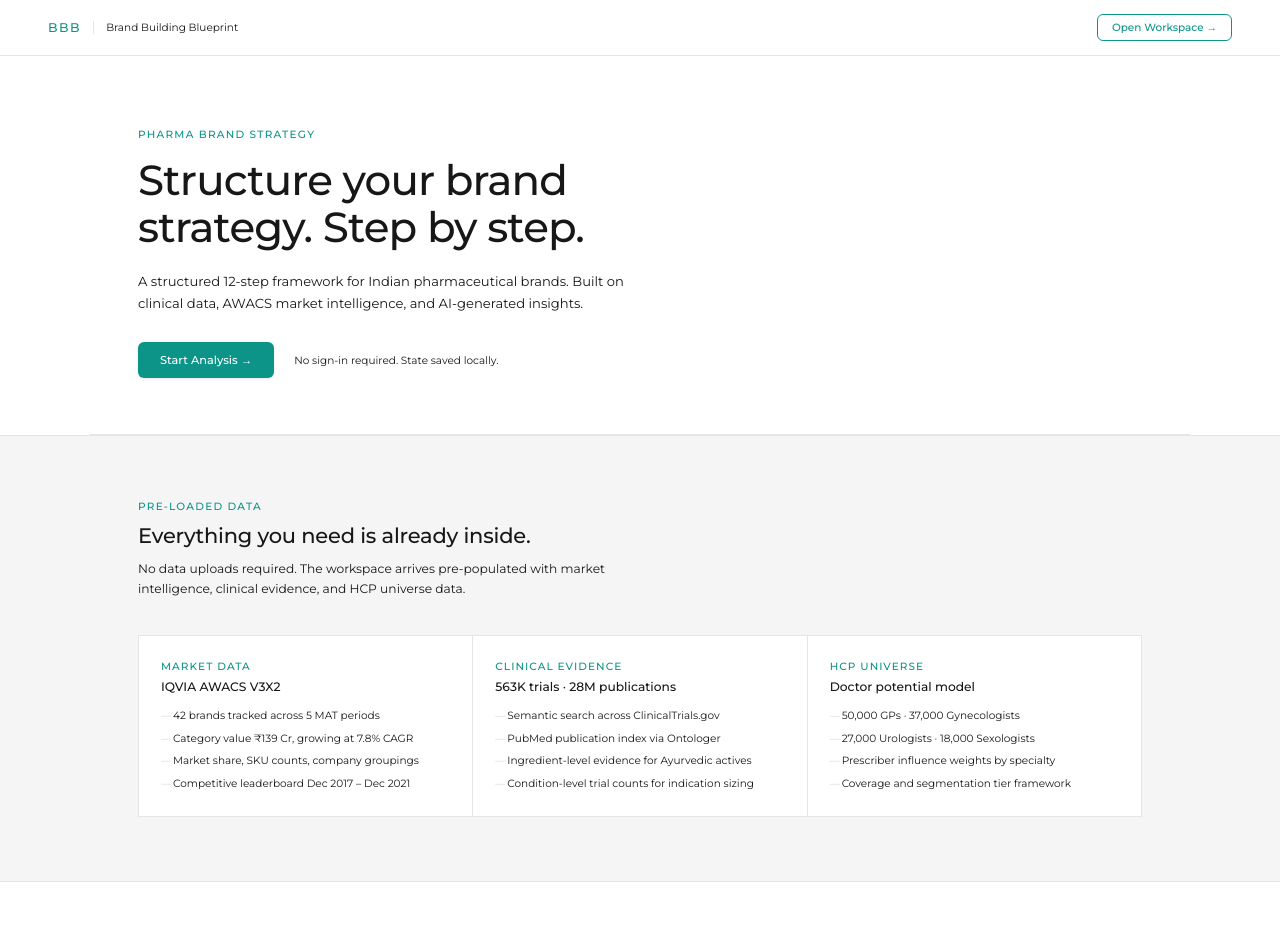
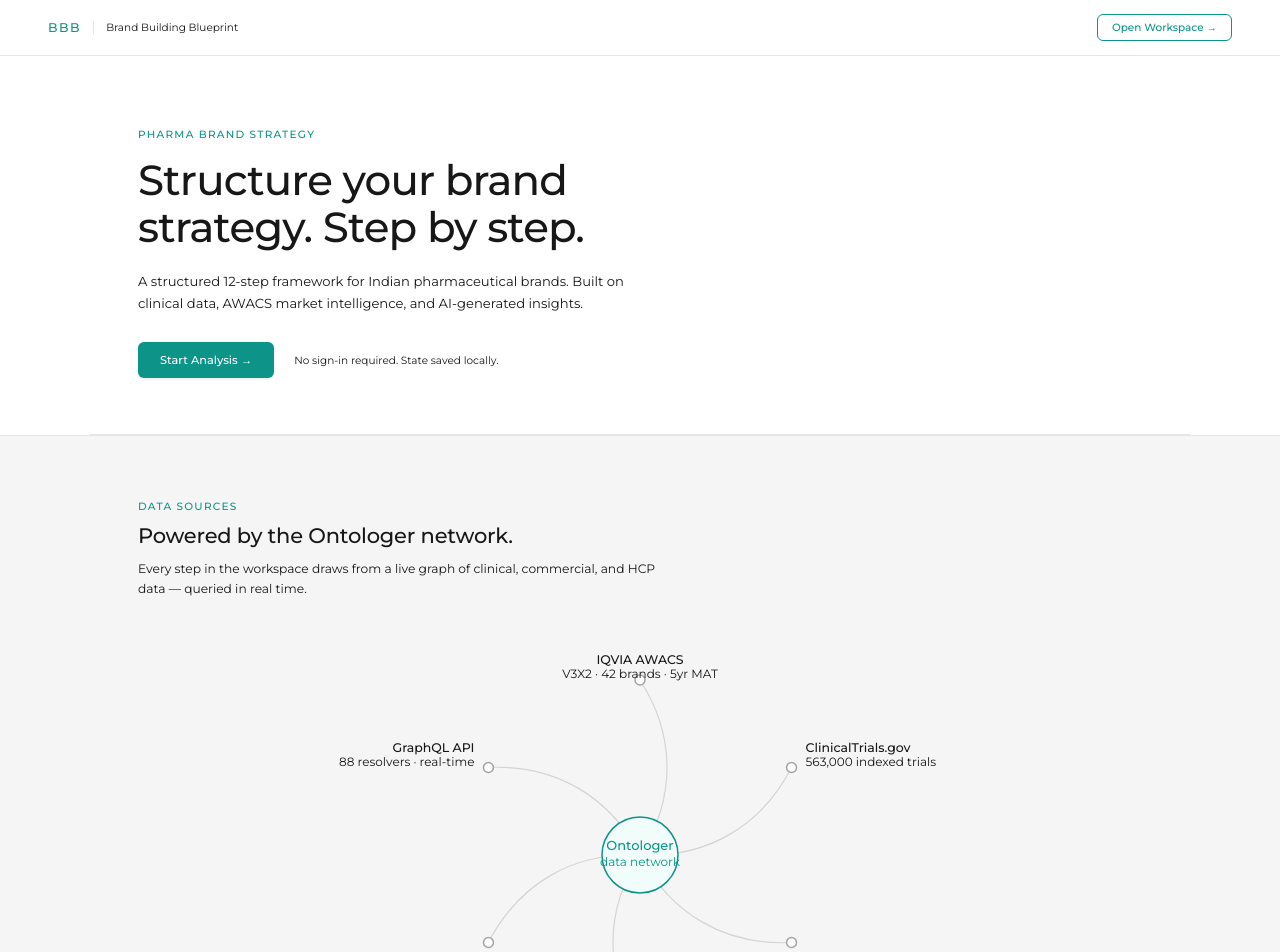
Before and after one commit to cvxn-founder/meenal-bbb, a SvelteKit app in the folder apps/frontend/: page / in a window 1280 px wide. Shown: the top 952 px of the page. Built offline with nearby package versions, Linux system fonts and the light colour scheme.

Commit message:
feat: replace intel block with d3 bezier network diagram

```diff
--- a/apps/frontend/package.json
+++ b/apps/frontend/package.json
@@ -11,6 +11,7 @@
     "@sveltejs/adapter-cloudflare": "^5.0.0",
     "@sveltejs/kit": "^2.20.0",
     "@sveltejs/vite-plugin-svelte": "^5.0.0",
+    "d3": "^7.9.0",
     "svelte": "^5.0.0",
     "vite": "^6.0.0"
   },
--- a/apps/frontend/src/routes/+page.svelte
+++ b/apps/frontend/src/routes/+page.svelte
@@ -1,4 +1,108 @@
 <script>
+  import { onMount } from 'svelte';
+
+  let svgEl;
+
+  onMount(async () => {
+    const d3 = await import('d3');
+
+    const W = svgEl.clientWidth || 900;
+    const H = 440;
+    const cx = W / 2;
+    const cy = H / 2;
+    const R = Math.min(W * 0.36, 175);
+
+    const outer = [
+      { label: 'IQVIA AWACS',       sub: 'V3X2 · 42 brands · 5yr MAT',    a: -90  },
+      { label: 'ClinicalTrials.gov', sub: '563,000 indexed trials',         a: -30  },
+      { label: 'PubMed',             sub: '28M publications',               a:  30  },
+      { label: 'HCP Universe',       sub: '132K doctors indexed',           a:  90  },
+      { label: 'Qwen AI',            sub: 'Narrative generation',           a:  150 },
+      { label: 'GraphQL API',        sub: '88 resolvers · real-time',       a: -150 },
+    ];
+
+    outer.forEach(n => {
+      const rad = (n.a * Math.PI) / 180;
+      n.x = cx + R * Math.cos(rad);
+      n.y = cy + R * Math.sin(rad);
+    });
+
+    const bezier = n => {
+      const dx = n.x - cx, dy = n.y - cy;
+      const len = Math.sqrt(dx * dx + dy * dy);
+      const px = (-dy / len) * 36, py = (dx / len) * 36;
+      const c1x = cx + dx * 0.32 + px, c1y = cy + dy * 0.32 + py;
+      const c2x = cx + dx * 0.68 + px, c2y = cy + dy * 0.68 + py;
+      return `M${cx},${cy} C${c1x},${c1y} ${c2x},${c2y} ${n.x},${n.y}`;
+    };
+
+    const labelAnchor = n =>
+      n.x < cx - 20 ? 'end' : n.x > cx + 20 ? 'start' : 'middle';
+    const labelDx = n =>
+      n.x < cx - 20 ? -14 : n.x > cx + 20 ? 14 : 0;
+    const labelDy1 = n => n.y < cy - 20 ? -16 : n.y > cy + 20 ? 20 : -6;
+    const labelDy2 = n => n.y < cy - 20 ? -2  : n.y > cy + 20 ? 34 : 8;
+
+    const svg = d3.select(svgEl)
+      .attr('viewBox', `0 0 ${W} ${H}`)
+      .attr('width', W)
+      .attr('height', H);
+
+    // Bezier edges
+    svg.selectAll('.edge')
+      .data(outer).enter()
+      .append('path')
+      .attr('d', bezier)
+      .attr('fill', 'none')
+      .attr('stroke', '#d4d4d4')
+      .attr('stroke-width', 1.2);
+
+    // Outer node dots
+    const g = svg.selectAll('.onode')
+      .data(outer).enter()
+      .append('g')
+      .attr('transform', n => `translate(${n.x},${n.y})`);
+
+    g.append('circle')
+      .attr('r', 5)
+      .attr('fill', '#fff')
+      .attr('stroke', '#a3a3a3')
+      .attr('stroke-width', 1.5);
+
+    // Main label
+    g.append('text')
+      .attr('text-anchor', labelAnchor)
+      .attr('dx', labelDx)
+      .attr('dy', labelDy1)
+      .style('font-size', '12.5px')
+      .style('font-weight', '500')
+      .style('fill', '#171717')
+      .style('font-family', 'Montserrat, sans-serif')
+      .text(n => n.label);
+
+    // Sub label
+    g.append('text')
+      .attr('text-anchor', labelAnchor)
+      .attr('dx', labelDx)
+      .attr('dy', labelDy2)
+      .style('font-size', '12px')
+      .style('fill', '#171717')
+      .style('font-family', 'Montserrat, sans-serif')
+      .text(n => n.sub);
+
+    // Center node
+    const cg = svg.append('g').attr('transform', `translate(${cx},${cy})`);
+    cg.append('circle').attr('r', 38).attr('fill', '#f0fdfa').attr('stroke', '#0d9488').attr('stroke-width', 1.5);
+    cg.append('text').attr('text-anchor', 'middle').attr('dy', -5)
+      .style('font-size', '13px').style('font-weight', '500')
+      .style('fill', '#0d9488').style('font-family', 'Montserrat, sans-serif')
+      .text('Ontologer');
+    cg.append('text').attr('text-anchor', 'middle').attr('dy', 11)
+      .style('font-size', '12px')
+      .style('fill', '#0d9488').style('font-family', 'Montserrat, sans-serif')
+      .text('data network');
+  });
+
   const steps = [
     { n: 1,  label: 'Product Orientation',      desc: 'Define your brand, ingredients, dosage, pack sizes and sales baseline.' },
     { n: 2,  label: 'Environment Understanding', desc: 'Assess India macro, pharma market dynamics and category attractiveness.' },
@@ -40,46 +144,17 @@
     </div>
   </section>
 
-  <!-- ── Built-in intelligence ── -->
-  <section class="intel-band">
+  <!-- ── Ontologer network ── -->
+  <section class="network-band">
     <div class="band-inner">
       <div class="band-header">
-        <span class="band-eyebrow">Pre-loaded data</span>
-        <h2 class="band-title">Everything you need is already inside.</h2>
-        <p class="band-sub">No data uploads required. The workspace arrives pre-populated with market intelligence, clinical evidence, and HCP universe data.</p>
+        <span class="band-eyebrow">Data sources</span>
+        <h2 class="band-title">Powered by the Ontologer network.</h2>
+        <p class="band-sub">Every step in the workspace draws from a live graph of clinical, commercial, and HCP data — queried in real time.</p>
       </div>
-      <div class="intel-grid">
-        <div class="intel-card">
-          <div class="intel-card-label">Market data</div>
-          <div class="intel-card-title">IQVIA AWACS V3X2</div>
-          <ul class="intel-list">
-            <li>42 brands tracked across 5 MAT periods</li>
-            <li>Category value ₹139 Cr, growing at 7.8% CAGR</li>
-            <li>Market share, SKU counts, company groupings</li>
-            <li>Competitive leaderboard Dec 2017 – Dec 2021</li>
-          </ul>
-        </div>
-        <div class="intel-card">
-          <div class="intel-card-label">Clinical evidence</div>
-          <div class="intel-card-title">563K trials · 28M publications</div>
-          <ul class="intel-list">
-            <li>Semantic search across ClinicalTrials.gov</li>
-            <li>PubMed publication index via Ontologer</li>
-            <li>Ingredient-level evidence for Ayurvedic actives</li>
-            <li>Condition-level trial counts for indication sizing</li>
-          </ul>
-        </div>
-        <div class="intel-card">
-          <div class="intel-card-label">HCP universe</div>
-          <div class="intel-card-title">Doctor potential model</div>
-          <ul class="intel-list">
-            <li>50,000 GPs · 37,000 Gynecologists</li>
-            <li>27,000 Urologists · 18,000 Sexologists</li>
-            <li>Prescriber influence weights by specialty</li>
-            <li>Coverage and segmentation tier framework</li>
-          </ul>
-        </div>
-      </div>
+    </div>
+    <div class="network-svg-wrap">
+      <svg bind:this={svgEl}></svg>
     </div>
   </section>
 
@@ -293,46 +368,19 @@
   }
   .band-header { margin-bottom: 36px; }
 
-  /* ── Built-in intelligence band ── */
-  .intel-band {
+  /* ── Ontologer network band ── */
+  .network-band {
     background: #f5f5f5;
     border-top: 1px solid #e5e5e5;
     border-bottom: 1px solid #e5e5e5;
-    padding: 64px 0;
+    padding: 64px 0 40px;
   }
-  .intel-grid {
-    display: grid;
-    grid-template-columns: repeat(3, 1fr);
-    gap: 1px;
-    background: #e5e5e5;
-    border: 1px solid #e5e5e5;
+  .network-svg-wrap {
+    max-width: 1100px; margin: 0 auto;
+    padding: 0 48px;
   }
-  .intel-card {
-    background: #ffffff;
-    padding: 24px 22px;
-  }
-  .intel-card-label {
-    font-size: 0.75rem; font-weight: 500;
-    color: #0d9488; text-transform: uppercase;
-    letter-spacing: 0.1em; margin-bottom: 6px;
-  }
-  .intel-card-title {
-    font-size: 0.875rem; font-weight: 500;
-    color: #171717; margin-bottom: 14px;
-  }
-  .intel-list {
-    list-style: none; padding: 0; margin: 0;
-    display: flex; flex-direction: column; gap: 7px;
-  }
-  .intel-list li {
-    font-size: 0.75rem; color: #171717;
-    line-height: 1.5;
-    padding-left: 12px; position: relative;
-  }
-  .intel-list li::before {
-    content: '—';
-    position: absolute; left: 0;
-    color: #d4d4d4;
+  .network-svg-wrap svg {
+    width: 100%; display: block;
   }
 
   /* ── How it works band ── */
@@ -514,9 +562,10 @@
   @media (max-width: 768px) {
     .hero, .steps-section, .footer-cta { padding: 48px 24px; }
     .nav { padding: 0 24px; }
-    .steps-grid, .intel-grid { grid-template-columns: 1fr; }
+    .steps-grid { grid-template-columns: 1fr; }
     .band-inner { padding: 0 24px; }
-    .intel-band, .how-band, .output-band { padding: 48px 0; }
+    .network-band, .how-band, .output-band { padding: 48px 0; }
+    .network-svg-wrap { padding: 0 24px; }
     .how-steps { flex-direction: column; gap: 24px; }
     .how-arrow { display: none; }
     .output-inner { grid-template-columns: 1fr; gap: 32px; }
```
Also changed, not shown: 1 other file (tests, documents, lock files or other folders).
